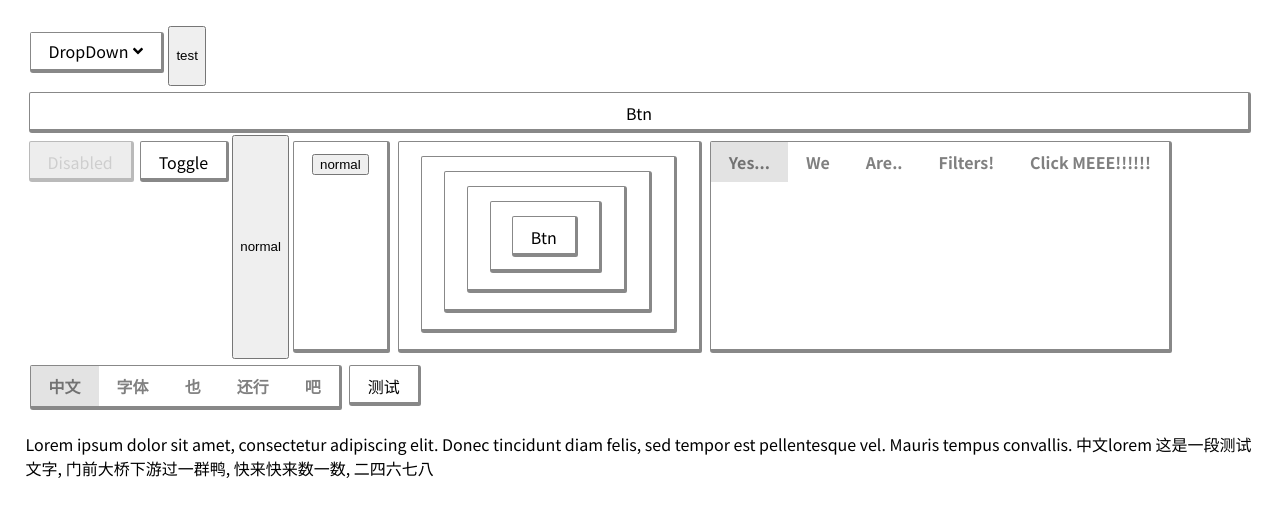
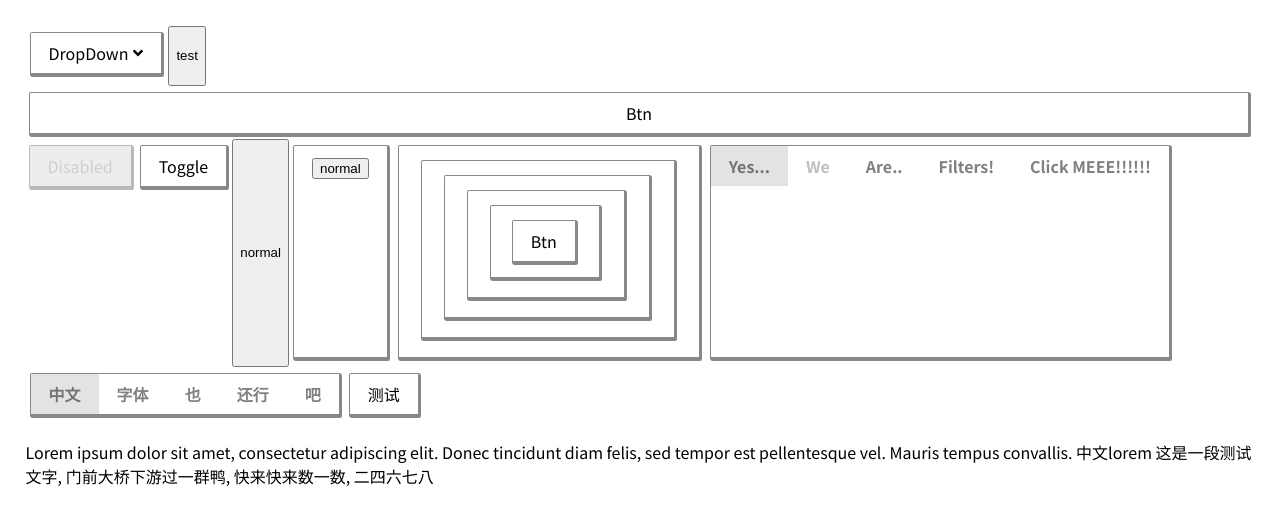
Before and after one commit to Envl/OaPack, a React (Create React App) app in the folder oa-react/: page / in a window 1280 px wide. Shown: the top 524 px of the page. Built offline with nearby package versions, Linux system fonts and the light colour scheme.

Commit message:
support options in FilterGroup to be disabled

```diff
--- a/oa-react/src/App.jsx
+++ b/oa-react/src/App.jsx
@@ -58,7 +58,13 @@ function App() {
       <Cards />
       <FilterGroup
         single
-        filters={['Yes...', 'we', 'are..', 'Filters!', 'Click MEEE!!!!!!']}
+        filters={[
+          {name: 'Yes...', disabled: false},
+          {name: 'we', disabled: true},
+          'are..',
+          'Filters!',
+          'Click MEEE!!!!!!',
+        ]}
         defaultIndex={0}
         onFilterUpdate={e => console.log(e)}
       />
--- a/oa-react/src/components/FilterGroup.jsx
+++ b/oa-react/src/components/FilterGroup.jsx
@@ -9,17 +9,20 @@ const FilterGroup = props => {
     // turn Array into Dictionary
     props.filters &&
       props.filters.reduce((pre, cur) => {
-        pre[cur] = {
+        const k = typeof cur === 'object' ? cur.name : cur
+        pre[k] = {
           pushed:
             props.defaultIndex !== undefined
               ? props.filters[props.defaultIndex] === cur
                 ? true
                 : false
               : false,
+          disabled: cur.disabled !== undefined ? false : cur.disabled,
         }
         return pre
       }, {}),
   )
+  console.log(filterStatus)
 
   function callBack(title, evt) {
     if (!filterStatus) {
@@ -46,16 +49,23 @@ const FilterGroup = props => {
         'oa-filters-wrapper ' + (props.className ? props.className : '')
       }>
       {props.filters &&
-        props.filters.map(title => (
+        props.filters.map(obj => {
+          const title = obj.name ? obj.name : obj
+          console.log('3333', filterStatus[title])
+
+          return (
             <button
+              disabled={obj.disabled === undefined ? false : obj.disabled}
               key={'filter' + title}
               onClick={evt => callBack(title, evt)}
               className={
-              'oa-filter-toggle ' + (filterStatus[title].pushed ? 'on' : 'off')
+                'oa-filter-toggle ' +
+                (filterStatus[title].pushed ? 'on' : 'off')
               }>
               {title}
             </button>
-        ))}
+          )
+        })}
     </div>
   )
 }
--- a/oa-react/src/components/_Buttons.scss
+++ b/oa-react/src/components/_Buttons.scss
@@ -11,7 +11,7 @@
 }
 
 .oa-btn {
-  height: $btn-height;
+  height: $height-xl;
   border: none;
   cursor: pointer;
   @include comic-after();
--- a/oa-react/src/components/_DropDown.scss
+++ b/oa-react/src/components/_DropDown.scss
@@ -24,7 +24,7 @@
 .dropdown-title {
   @include control-basic();
   margin: 0; //fix
-  height: $btn-height; // fix
+  height: $height-xl; // fix
   padding-top: 0px; //fix
   padding-bottom: 0px; //fix
   display: flex;
--- a/oa-react/src/components/_FilterGroup.scss
+++ b/oa-react/src/components/_FilterGroup.scss
@@ -2,7 +2,8 @@
   display: flex;
   flex-flow: row wrap;
   @include comic-border();
-margin: $control-margin;
+  @include control-basic();
+  padding: 0;
 }
 
 .oa-filter-toggle {
@@ -13,10 +14,10 @@ margin: $control-margin;
   font-weight: bold;
   border: none;
   color: gray;
-  height: 40px;
+  height: $height-xl;
   // min-width: 80px;
 
-  &:not(:last-child) ,
+  &:not(:last-child),
   &:not(:first-child) {
     border-radius: 0;
   }
--- a/oa-react/src/components/_mixin.scss
+++ b/oa-react/src/components/_mixin.scss
@@ -15,10 +15,6 @@
       background: #0002;
     }
   }
-}
-@mixin comic-control-basic {
-  @include control-basic();
-  margin: 6px 6px 6px 4px;
 }
 @mixin transition-fast {
   transition: ease-in-out 0.1s;
@@ -58,8 +54,9 @@
 }
 
 @mixin comic-after {
-  @include comic-control-basic();
+  @include control-basic();
   @include transition-fast();
+  margin: 6px 6px 6px 4px;
   position: relative;
   outline: 0;
   &::after {
--- a/oa-react/src/components/_variables.scss
+++ b/oa-react/src/components/_variables.scss
@@ -8,7 +8,8 @@ $padding-m: 8px 18px 10px;
 // height
 $height-s: 14px;
 $height-m: 20px;
-$btn-height: 36px;
+$height-l: 30px;
+$height-xl: 40px;
 
 // colors
 $semi-black: #0008;
```
Lines whose indentation alone changed are shown as unchanged.
